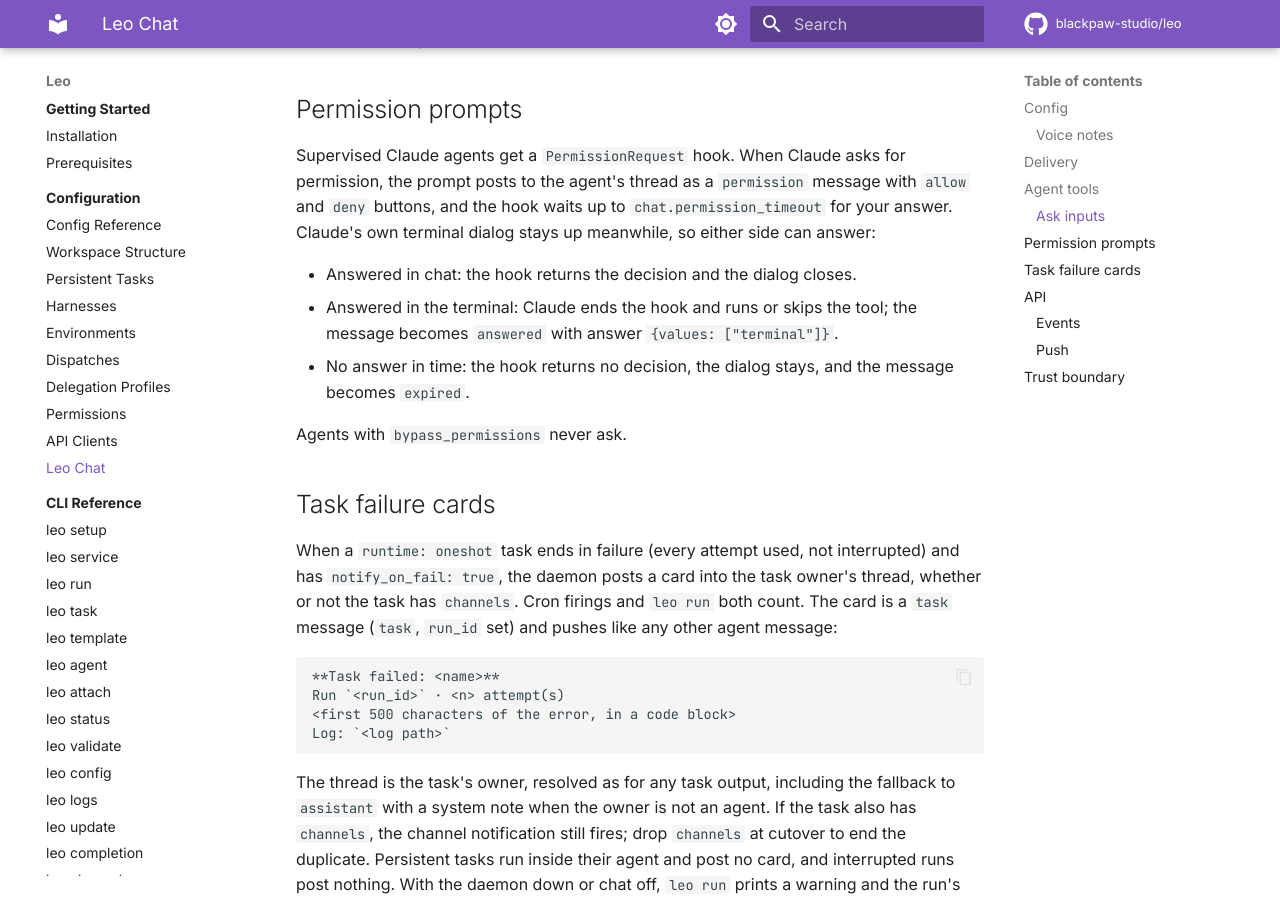
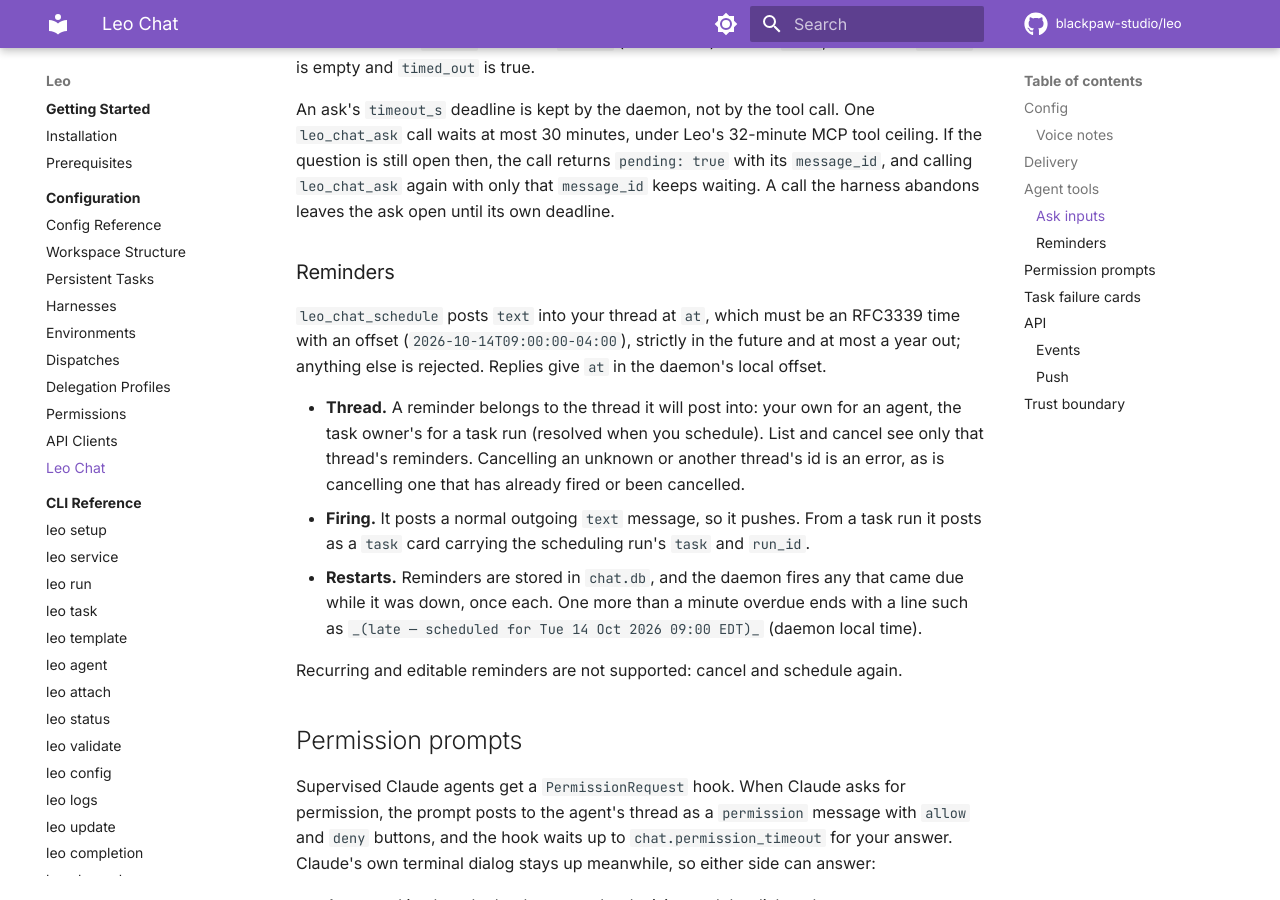
Before and after one commit to blackpaw-studio/leo, an MkDocs documentation site: the page built from docs/configuration/chat.md, in a window 1280 px wide and 900 px high, scrolled down 3634 px. Built offline with MkDocs 1.6.1 and Material for MkDocs 9.7.7, drawn with Linux system fonts in a browser that asks for light colours; comment, search, counter and statistics services are not loaded; some of the changed text lies outside the part shown.

Commit message:
docs: chat reminders
Claude-Session: https://claude.ai/code/session_0173J2QMii9KcbGfdii4WNUM

```diff
--- a/docs/configuration/chat.md
+++ b/docs/configuration/chat.md
@@ -85,6 +85,9 @@ subagents are refused.
 | `leo_chat_post` | `text`, `files` (paths, up to 10, 50 MB each; relative to the workspace) | `{id, agent}` |
 | `leo_chat_ask` | `question`, `input` (below), `timeout_s` (default 300, max 3600); or `message_id` alone to resume | `{values, labels, text, timed_out, message_id, pending?}` |
 | `leo_chat_history` | `limit` (max 200), `before`, `task` | a page (below) |
+| `leo_chat_schedule` | `text` (Markdown), `at` (RFC3339 with an offset) | `{id, at}` |
+| `leo_chat_schedule_list` | none | your pending reminders, soonest first: `[{id, at, text}]` |
+| `leo_chat_schedule_cancel` | `id` | `{id, cancelled: true}` |
 
 A headless task run has `LEO_TASK` and `LEO_RUN_ID` set, so its posts become
 `task` cards in the owner's thread. A `runtime: persistent` task runs in an
@@ -137,6 +140,28 @@ tool ceiling. If the question is still open then, the call returns
 `pending: true` with its `message_id`, and calling `leo_chat_ask` again with
 only that `message_id` keeps waiting. A call the harness abandons leaves the
 ask open until its own deadline.
+
+### Reminders
+
+`leo_chat_schedule` posts `text` into your thread at `at`, which must be an
+RFC3339 time with an offset (`2026-10-14T09:00:00-04:00`), strictly in the
+future and at most a year out; anything else is rejected. Replies give `at` in
+the daemon's local offset.
+
+- **Thread.** A reminder belongs to the thread it will post into: your own
+  for an agent, the task owner's for a task run (resolved when you schedule).
+  List and cancel see only that thread's reminders. Cancelling an unknown or
+  another thread's id is an error, as is cancelling one that has already
+  fired or been cancelled.
+- **Firing.** It posts a normal outgoing `text` message, so it pushes. From a
+  task run it posts as a `task` card carrying the scheduling run's `task` and
+  `run_id`.
+- **Restarts.** Reminders are stored in `chat.db`, and the daemon fires any that
+  came due while it was down, once each. One more than a minute overdue ends
+  with a line such as `_(late — scheduled for Tue 14 Oct 2026 09:00 EDT)_`
+  (daemon local time).
+
+Recurring and editable reminders are not supported: cancel and schedule again.
 
 ## Permission prompts
 
```
Also changed, not shown: other parts of docs/configuration/chat.md (+1 -1 lines).
